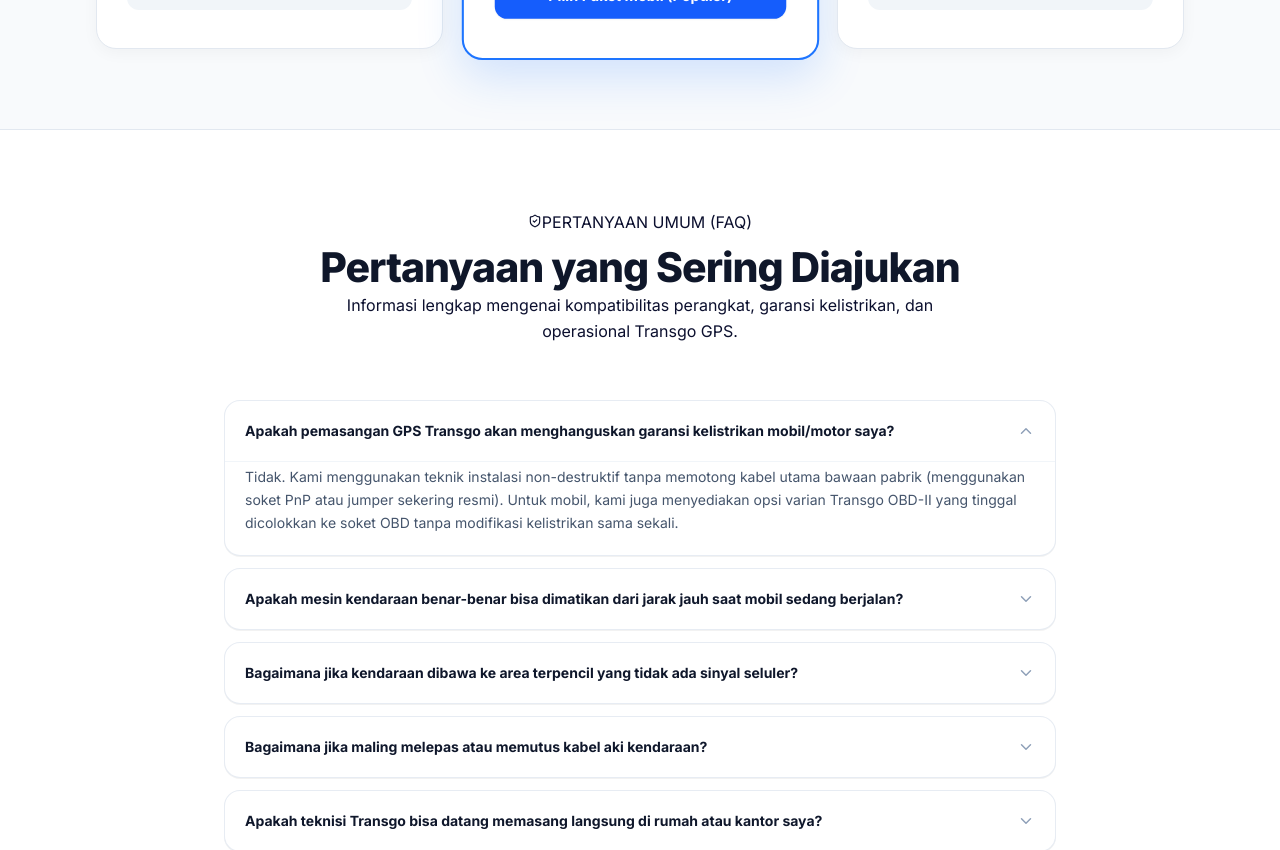
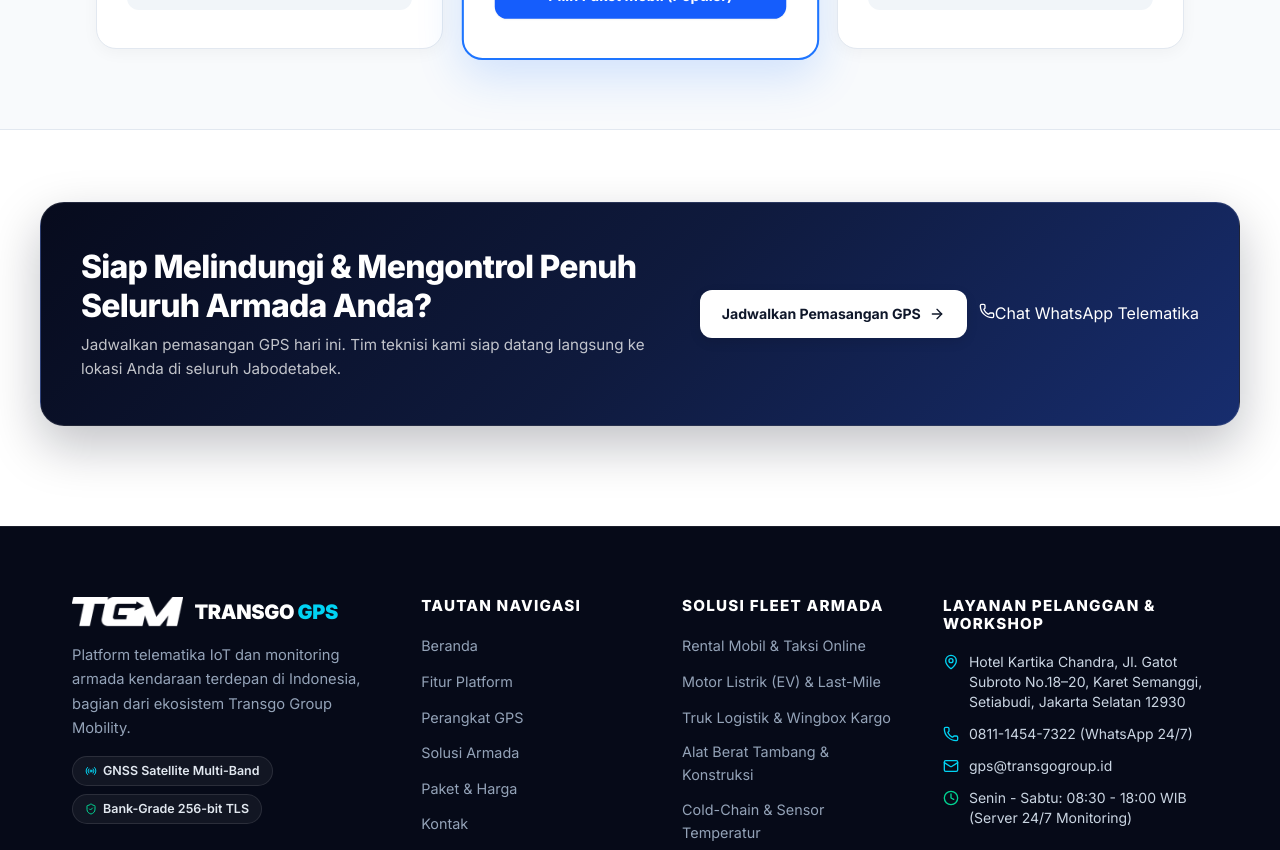
Before and after one commit to pranamhn/transgogps, a React (Vite) app: page / in a window 1280 px wide. Shown: the part 6020-6870 px from the top of the page. Built offline with nearby package versions, Linux system fonts and the light colour scheme.

Commit message:
fix(home): remove FAQ section

```diff
--- a/src/pages/home/index.tsx
+++ b/src/pages/home/index.tsx
@@ -6,7 +6,6 @@
 import IndustriesSection from "./components/IndustriesSection";
 import WorkflowSection from "./components/WorkflowSection";
 import PricingPreviewSection from "./components/PricingPreviewSection";
-import FaqSection from "./components/FaqSection";
 import { CtaBanner } from "../../components/ui";
 
 export default function HomePage() {
@@ -19,7 +18,6 @@
       <IndustriesSection />
       <WorkflowSection />
       <PricingPreviewSection />
-      <FaqSection />
       <CtaBanner />
     </div>
   );
```
